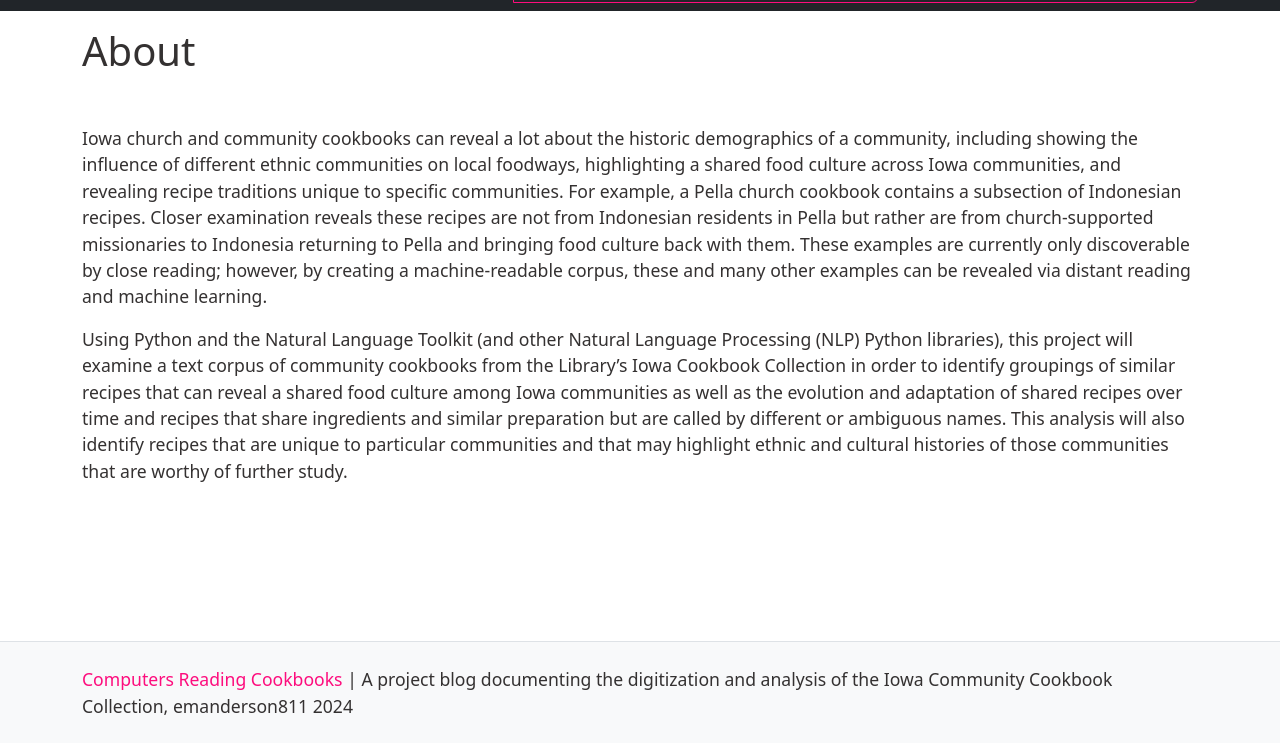
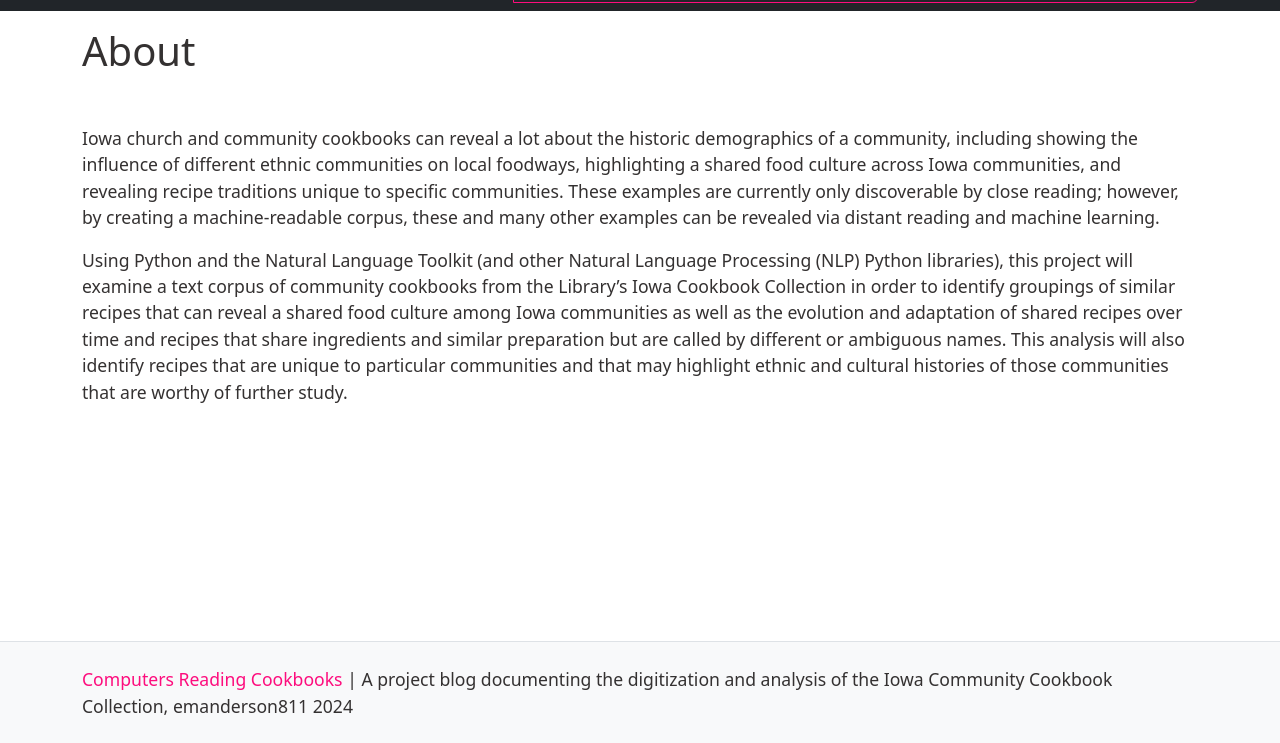
Before and after one commit to emanderson811/computers-reading-cookbooks, a Jekyll site: the page built from pages/about.md, in a window 1280 px wide, cut to the strip 157-900 px from the top of the page. Built offline with Jekyll 4.4.1, drawn with Linux system fonts in a browser that asks for light colours.

Commit message:
Update about and post

```diff
--- a/pages/about.md
+++ b/pages/about.md
@@ -5,6 +5,6 @@ nav: About
 nav-order: 2
 ---
 
-Iowa church and community cookbooks can reveal a lot about the historic demographics of a community, including showing the influence of different ethnic communities on local foodways, highlighting a shared food culture across Iowa communities, and revealing recipe traditions unique to specific communities. For example, a Pella church cookbook contains a subsection of Indonesian recipes. Closer examination reveals these recipes are not from Indonesian residents in Pella but rather are from church-supported missionaries to Indonesia returning to Pella and bringing food culture back with them. These examples are currently only discoverable by close reading; however, by creating a machine-readable corpus, these and many other examples can be revealed via distant reading and machine learning.
+Iowa church and community cookbooks can reveal a lot about the historic demographics of a community, including showing the influence of different ethnic communities on local foodways, highlighting a shared food culture across Iowa communities, and revealing recipe traditions unique to specific communities. These examples are currently only discoverable by close reading; however, by creating a machine-readable corpus, these and many other examples can be revealed via distant reading and machine learning.
 
 Using Python and the Natural Language Toolkit (and other Natural Language Processing (NLP) Python libraries), this project will examine a text corpus of community cookbooks from the Library’s Iowa Cookbook Collection in order to identify groupings of similar recipes that can reveal a shared food culture among Iowa communities as well as the evolution and adaptation of shared recipes over time and recipes that share ingredients and similar preparation but are called by different or ambiguous names. This analysis will also identify recipes that are unique to particular communities and that may highlight ethnic and cultural histories of those communities that are worthy of further study.
```
Also changed, not shown: _drafts/first-peak-recipes.md (deleted, +0 -12 lines), _posts/2024-11-25-first-recipes.md (added, +28 -0 lines).
